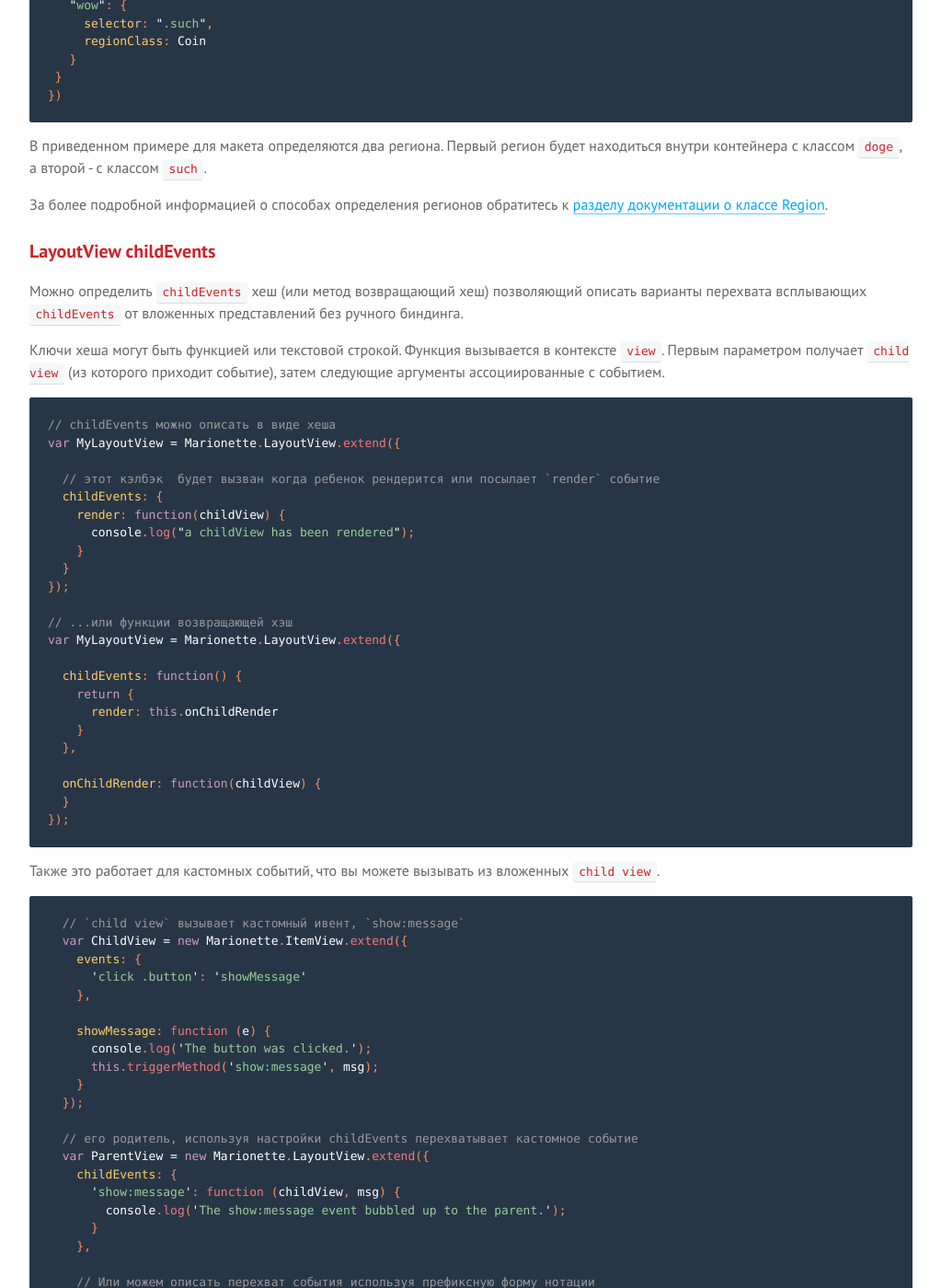
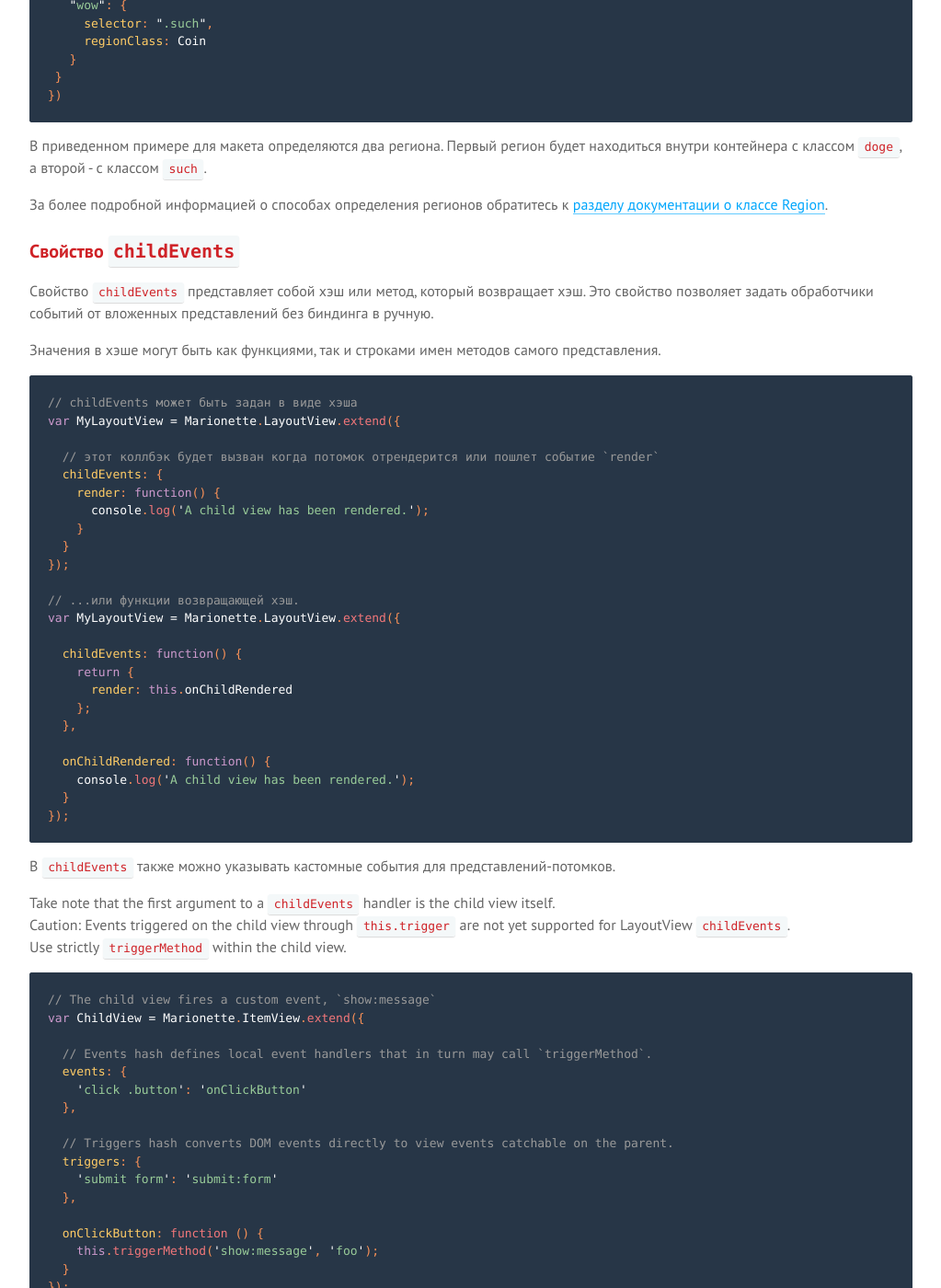
Before and after one commit to sadcitizen/marionettejs.ru, a Jekyll site: the page built from _posts/2014-05-01-layoutview.md, in a window 1280 px wide and 1400 px high, scrolled down 2397 px. Shown: the whole window at 92% size, without its empty margins (128-1151 px from the left). Built offline with Jekyll 4.4.1, drawn with Linux system fonts in a browser that asks for light colours; some web fonts are replaced; Markdown is read by kramdown in place of the engine named in the settings; some of the changed text lies outside the part shown.

Commit message:
update ru/LayoutView

````diff
--- a/_includes/translation/ru/marionette.layoutview.md
+++ b/_includes/translation/ru/marionette.layoutview.md
@@ -16,15 +15,14 @@
 функционалом класса-родителя. Подробнее о `ItemView` вы можете познакомиться в
 отдельном [разделе документации](../itemview/).
 
-Кроме того, класс `LayoutView` обладает свойствами класса `Region`, например,
-коллбеком `onShow`. Подробнее о этих свойствах вы сможете узнать из
-[раздела документации о классе Region](../region/).
+Кроме того, совместное использование `LayoutView` с `Marionette.Region` позволяет использовать такие функции как коллбэк `onShow` и т.д.
+Более полную информацию о классе `Marionette.Region` можно найти в соответствующем разделе [документации](../region/).
 
 ## Содержание
 
 * [Основное применение](#basic-usage)
 * [Параметры региона](#region-options)
-* [LayoutView.childEvents](#layoutview-childevents)
+* [Свойство `childEvents`](#layoutview-childevents)
 * [Указание регионов с помощью функции](#specifying-regions-as-a-function)
 * [Переопределение RegionManager, заданного по умолчанию](#overriding-the-default-regionmanager)
 * [Доступность региона](#region-availability)
@@ -111,68 +109,81 @@ new Marionette.LayoutView({
 За более подробной информацией о способах определения регионов обратитесь к
 [разделу документации о классе Region](../region/).
 
-### LayoutView childEvents
+### <a name="layoutview-childevents"></a> Свойство `childEvents`
 
-Можно  определить `childEvents` хеш (или метод возвращающий хеш) позволяющий описать варианты перехвата всплывающих
-`childEvents` от вложенных представлений без ручного биндинга.
+Свойство `childEvents` представляет собой хэш или метод, который возвращает хэш.
+Это свойство позволяет задать обработчики событий от вложенных представлений без биндинга в ручную.
 
-Ключи хеша могут быть функцией  или текстовой строкой. Функция вызывается в контексте `view`. Первым параметром получает
-`child view` (из которого приходит событие), затем следующие аргументы ассоциированные с событием.
+Значения в хэше могут быть как функциями, так и строками имен методов самого представления.
 
 ```js
-// childEvents можно описать в виде хеша
+// childEvents может быть задан в виде хэша
 var MyLayoutView = Marionette.LayoutView.extend({
 
-  // этот кэлбэк  будет вызван когда ребенок рендерится или посылает `render` событие
+  // этот коллбэк будет вызван когда потомок отрендерится или пошлет событие `render`
   childEvents: {
-    render: function(childView) {
-      console.log("a childView has been rendered");
+    render: function() {
+      console.log('A child view has been rendered.');
     }
   }
 });
 
-// ...или функции возвращающей хэш
+// ...или функции возвращающей хэш.
 var MyLayoutView = Marionette.LayoutView.extend({
 
   childEvents: function() {
     return {
-      render: this.onChildRender
-    }
+      render: this.onChildRendered
+    };
   },
 
-  onChildRender: function(childView) {
+  onChildRendered: function() {
+    console.log('A child view has been rendered.');
   }
 });
 ```
 
-Также это работает для кастомных событий, что вы можете вызывать из вложенных `child view`.
+В `childEvents` также можно указывать кастомные события для представлений-потомков.
+
+Take note that the first argument to a `childEvents` handler is the child view itself.
+Caution: Events triggered on the child view through `this.trigger` are not yet supported for LayoutView `childEvents`.
+Use strictly `triggerMethod` within the child view.
 
 ```js
-  // `child view` вызывает кастомный ивент, `show:message`
-  var ChildView = new Marionette.ItemView.extend({
-    events: {
-      'click .button': 'showMessage'
-    },
+// The child view fires a custom event, `show:message`
+var ChildView = Marionette.ItemView.extend({
 
-    showMessage: function (e) {
-      console.log('The button was clicked.');
-      this.triggerMethod('show:message', msg);
-    }
-  });
+  // Events hash defines local event handlers that in turn may call `triggerMethod`.
+  events: {
+    'click .button': 'onClickButton'
+  },
 
-  // его родитель, используя настройки childEvents перехватывает кастомное событие
-  var ParentView = new Marionette.LayoutView.extend({
-    childEvents: {
-      'show:message': function (childView, msg) {
-        console.log('The show:message event bubbled up to the parent.');
-      }
-    },
+  // Triggers hash converts DOM events directly to view events catchable on the parent.
+  triggers: {
+    'submit form': 'submit:form'
+  },
 
-    // Или можем описать перехват события используя префиксную форму нотации
-    onChildviewShowMessage: function (childView, msg) {
-      console.log('The show:message event bubbled up to the parent.');
-    }
-  });
+  onClickButton: function () {
+    this.triggerMethod('show:message', 'foo');
+  }
+});
+
+// The parent uses childEvents to catch that custom event on the child view
+var ParentView = Marionette.LayoutView.extend({
+
+  childEvents: {
+    'show:message': 'onChildShowMessage',
+    'submit:form': 'onChildSubmitForm'
+  },
+
+  onChildShowMessage: function (childView, message) {
+    console.log('A child view fired show:message with ' + message);
+  },
+
+  onChildSubmitForm: function (childView) {
+    console.log('A child view fired submit:form');
+  }
+});
 ```
 
 ### <a name="specifying-regions-as-a-function"></a> Указание регионов с помощью функции
````
Also changed, not shown: other parts of _includes/translation/ru/marionette.layoutview.md (+4 -5 lines).
